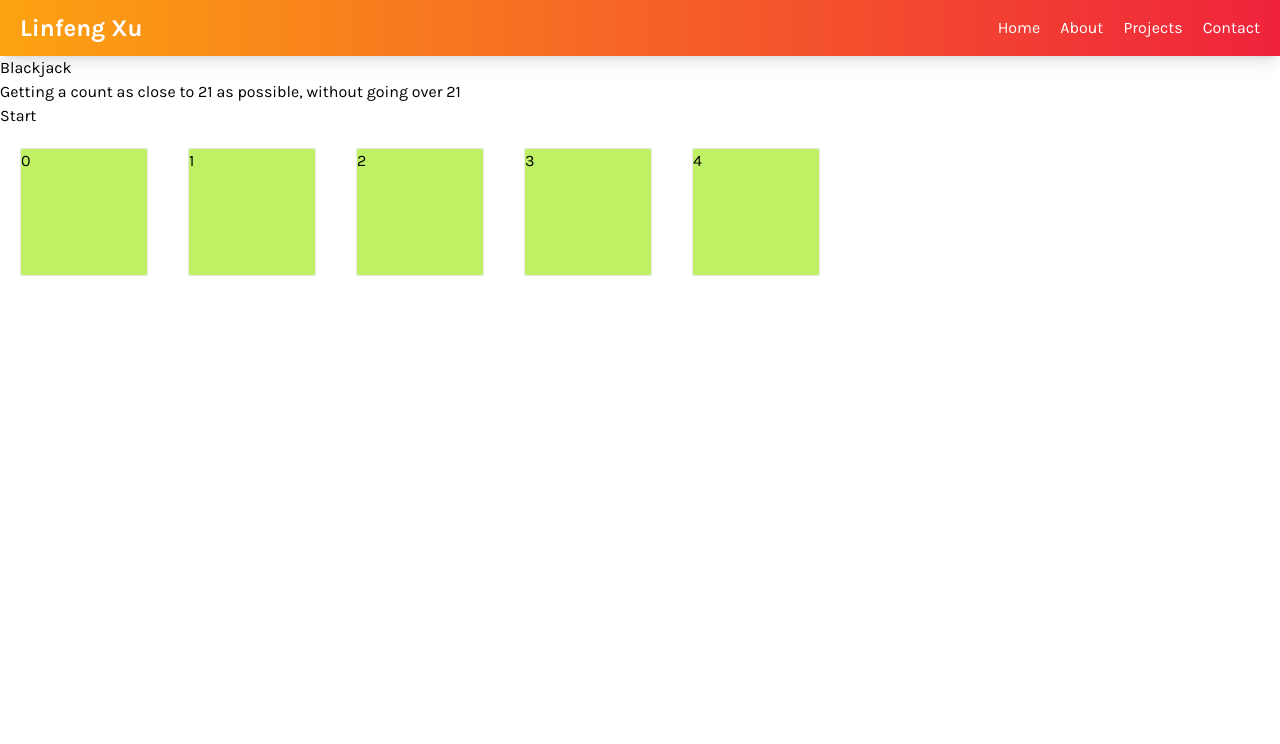
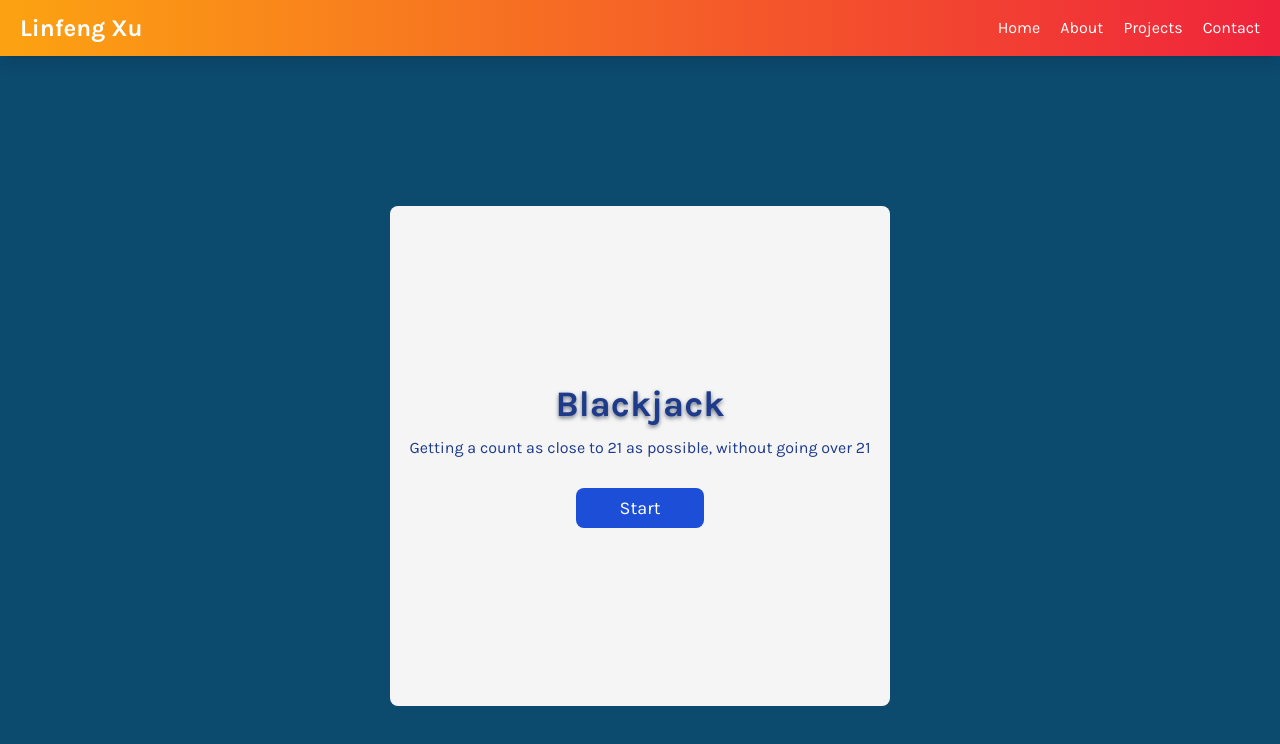
Before and after one commit to whiskey711/my-website-app, a Next.js app: page /projects/games/blackjack in a window 1280 px wide. Shown: the top 744 px of the page. Built offline with nearby package versions, Linux system fonts and the light colour scheme; a web font is replaced by a local one.

Commit message:
close to deploy beta

```diff
--- a/components/poker-components/BlackjackCover.js
+++ b/components/poker-components/BlackjackCover.js
@@ -1,28 +1,15 @@
-import Image from "next/image";
-import { nanoid } from "nanoid";
-import { useState } from "react";
+
 
 export default function BlackjackCover(props) {
-  const [nums, setNums] = useState([0,1,2,3,4]);
-  const numElements = nums.map((num) => {
-    return (<div key={nanoid()}
-      className="h-32 w-32 m-5 border bg-lime-300 last:animate-slidein">
-      {num}
-    </div>);
-  })
-
   return (
-    <div>
-      <h1>Blackjack</h1>
-      <p>Getting a count as close to 21 as possible, without going over 21</p>
-      <div>
-        <button onClick={props.startGame}>Start</button>
+    <div className="project-bg">
+      <div className="bg-neutral-100 w-[500px] h-[500px] rounded-lg flex flex-col justify-center items-center">
+        <h1 className="text-4xl text-blue-900 font-bold text-shadow shadow-gray-500">Blackjack</h1>
+        <p className="text-blue-900 mt-3 mb-7">Getting a count as close to 21 as possible, without going over 21</p>
+        <button
+          className="bg-blue-700 hover:bg-blue-500 hover:scale-110 duration-300 text-white rounded-lg text-lg h-10 w-32"
+          onClick={props.startGame}>Start</button>
       </div>
-
-      <div className="flex">
-        {numElements}
-      </div>
-
     </div>
   );
 }
--- a/components/quizzical-components/Cover.js
+++ b/components/quizzical-components/Cover.js
@@ -5,7 +5,7 @@ export default function Cover(props) {
       <p className="text-blue-900 mt-3 mb-7">Test your politics knowledge here</p>
       <button
         onClick={props.startQuiz}
-        className="bg-blue-700 text-white rounded-lg text-lg h-10 w-32"
+        className="bg-blue-700 hover:bg-blue-500 hover:scale-110 duration-300 text-white rounded-lg text-lg h-10 w-32"
       >
         Start quiz
       </button>
--- a/components/tenzies-components/TenzieInterface.js
+++ b/components/tenzies-components/TenzieInterface.js
@@ -80,7 +80,7 @@ export default function TenzieInterface() {
           {diceElements}
         </div>
         <button
-          className="bg-indigo-500 text-white rounded-lg text-2xl h-12 w-36"
+          className="bg-indigo-500 active:bg-indigo-700 text-white rounded-lg text-2xl h-12 w-36"
           onClick={rollDice}
         >
           {tenzies ? "New Game" : "Roll"}
```
